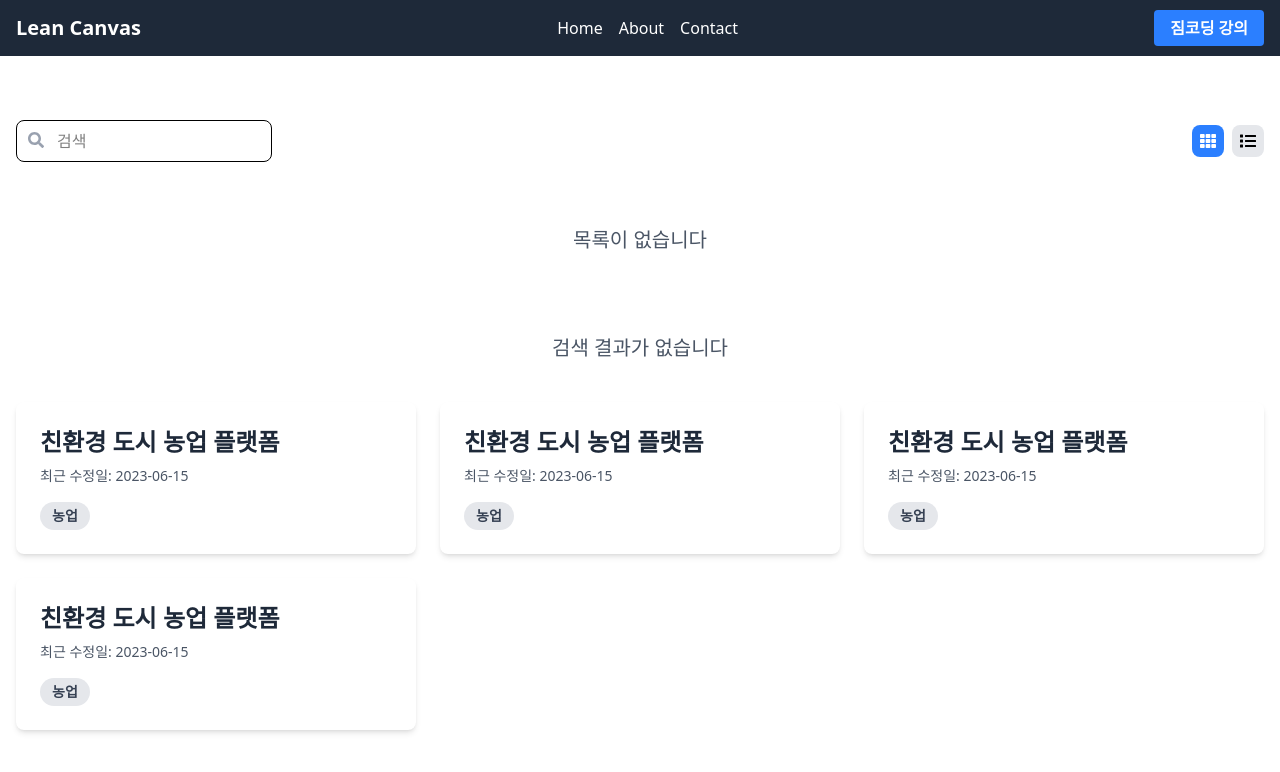
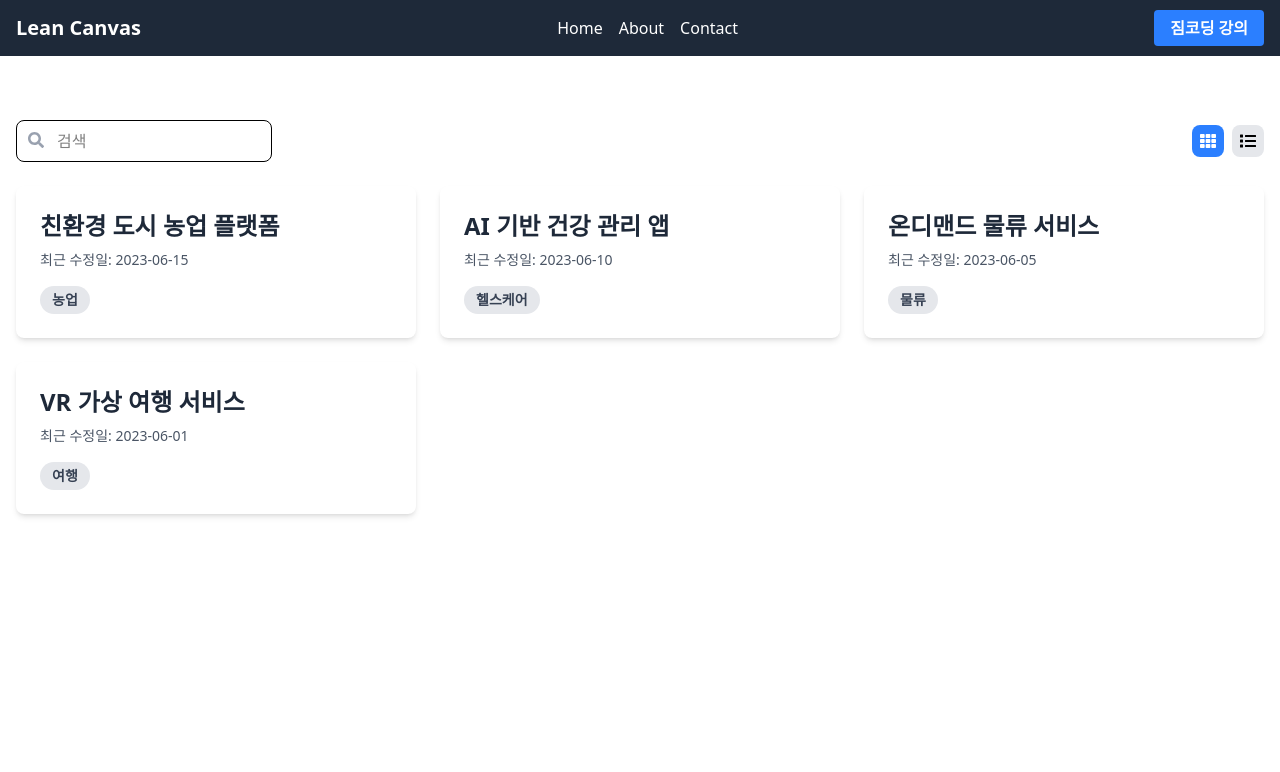
Before and after one commit to devdong9897/lean-canvas-study, a React (Vite) app: page / in a window 1280 px wide. Shown: the top 772 px of the page. Built offline with nearby package versions, Linux system fonts and the light colour scheme.

Commit message:
feat:린캔버스 목록록UI

```diff
--- a/src/pages/Home.jsx
+++ b/src/pages/Home.jsx
@@ -3,6 +3,9 @@ import { Link } from 'react-router-dom';
 import { FaSearch, FaList, FaTh } from 'react-icons/fa';
 
 function Home() {
+  const [searchText, setSearchText] = useState('');
+  // 뷰모드 상태(리스트형식인지 목록형식인지)
+  const [isGridView, setIsGridView] = useState(true);
   const dummyData = [
     {
       id: 1,
@@ -29,12 +32,18 @@ function Home() {
       category: '여행',
     },
   ];
+
+  const filteredData = dummyData.filter(item =>
+    item.title.toLowerCase().includes(searchText.toLowerCase()),
+  );
   return (
     <div className="container mx-auto px-4 py-16">
       <div className="mb-6 flex flex-col sm:flex-row items-center justify-between">
         <div className="relative w-full sm:w-64 mb-4 sm:mb-0">
           <input
             type="text"
+            value={searchText}
+            onChange={e => setSearchText(e.target.value)}
             placeholder="검색"
             className="w-full pl-10 pr-4 py-2 border rounded-lg focus:outline-none focus:ring-2 focus:ring-blue-500"
             aria-label="검색"
@@ -43,28 +52,34 @@ function Home() {
         </div>
         <div className="flex space-x-2">
           <button
-            className={`p-2 rounded-lg focus:outline-none focus:ring-2 focus:ring-blue-500 bg-blue-500 text-white`}
+            onClick={() => setIsGridView(true)}
+            className={`p-2 rounded-lg focus:outline-none focus:ring-2 focus:ring-blue-500 ${isGridView ? 'bg-blue-500 text-white' : 'bg-gray-200'}`}
             aria-label="Grid view"
           >
             <FaTh />
           </button>
+          {/* 리스트 뷰 */}
           <button
-            className={`p-2 rounded-lg focus:outline-none focus:ring-2 focus:ring-blue-500 bg-gray-200`}
+            onClick={() => setIsGridView(false)}
+            className={`p-2 rounded-lg focus:outline-none focus:ring-2 focus:ring-blue-500 ${!isGridView ? 'bg-blue-500 text-white' : 'bg-gray-200'}`}
             aria-label="List view"
           >
             <FaList />
           </button>
         </div>
       </div>
-
+      {filteredData.length === 0 ? (
         <div className="text-center py-10">
-        <p className="text-xl text-gray-600">목록이 없습니다</p>
+          <p className="text-xl text-gray-600">
+            {searchText ? '검색 결과가 없습니다' : '목록이 없습니다'}
+          </p>
         </div>
-      <div className="text-center py-10">
-        <p className="text-xl text-gray-600">검색 결과가 없습니다</p>
-      </div>
-      <div className={`grid gap-6 grid-cols-1 sm:grid-cols-2 lg:grid-cols-3`}>
-        {dummyData.map(item => (
+      ) : (
+        // isGridView가 true이면 그리드뷰 false면 리스트뷰
+        <div
+          className={`grid gap-6 ${isGridView ? 'grid-cols-1 sm:grid-cols-2 lg:grid-cols-3' : 'grid-cols-1'}`}
+        >
+          {filteredData.map(item => (
             <Link
               key={item.id}
               className="bg-white rounded-lg shadow-md overflow-hidden transition-transform duration-300 hover:scale-105"
@@ -72,18 +87,19 @@ function Home() {
             >
               <div className="p-6">
                 <h2 className="text-2xl font-bold mb-2 text-gray-800">
-                친환경 도시 농업 플랫폼
+                  {item.title}
                 </h2>
                 <p className="text-sm text-gray-600 mb-4">
-                최근 수정일: 2023-06-15
+                  최근 수정일: {item.lastModified}
                 </p>
                 <span className="inline-block px-3 py-1 text-sm font-semibold text-gray-700 bg-gray-200 rounded-full">
-                농업
+                  {item.category}
                 </span>
               </div>
             </Link>
           ))}
         </div>
+      )}
     </div>
   );
 }
```
Lines whose indentation alone changed are shown as unchanged.
